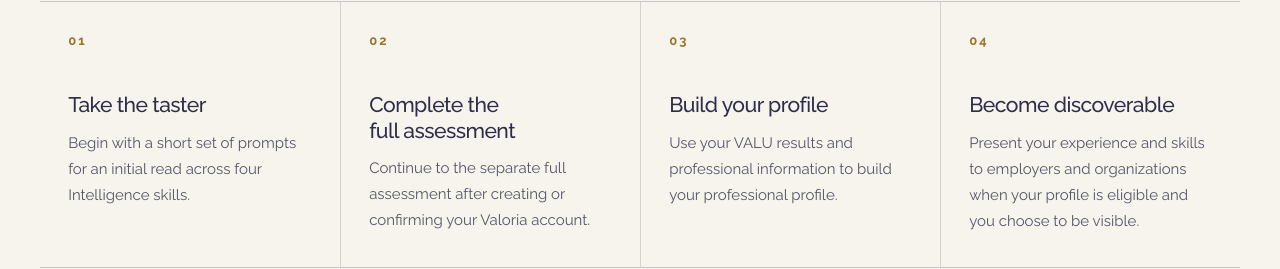
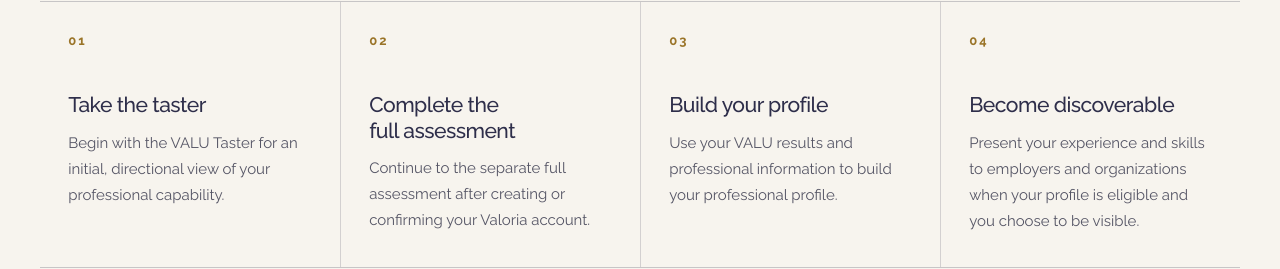
Before and after one commit to riverwayse-sudo/valoria-site, a Next.js app: page / in a window 1280 px wide. Shown: the part 2140-2409 px from the top of the page. Built offline with nearby package versions, Linux system fonts and the light colour scheme; no server answers.

Commit message:
Remove proprietary taster mechanics from homepage copy

```diff
--- a/src/app/page.jsx
+++ b/src/app/page.jsx
@@ -118,7 +118,7 @@ export default function HomePage() {
               <p>Start with a directional signal, build a fuller professional record, then become discoverable when the relevant eligibility and visibility requirements are met.</p>
             </Reveal>
             <div className="home-journey-grid">
-              <article className="home-journey-card"><span>01</span><h3>Take the taster</h3><p>Begin with a short set of prompts for an initial read across four Intelligence skills.</p></article>
+              <article className="home-journey-card"><span>01</span><h3>Take the taster</h3><p>Begin with the VALU Taster for an initial, directional view of your professional capability.</p></article>
               <article className="home-journey-card"><span>02</span><h3>Complete the full assessment</h3><p>Continue to the separate full assessment after creating or confirming your Valoria account.</p></article>
               <article className="home-journey-card"><span>03</span><h3>Build your profile</h3><p>Use your VALU results and professional information to build your professional profile.</p></article>
               <article className="home-journey-card"><span>04</span><h3>Become discoverable</h3><p>Present your experience and skills to employers and organizations when your profile is eligible and you choose to be visible.</p></article>
```
